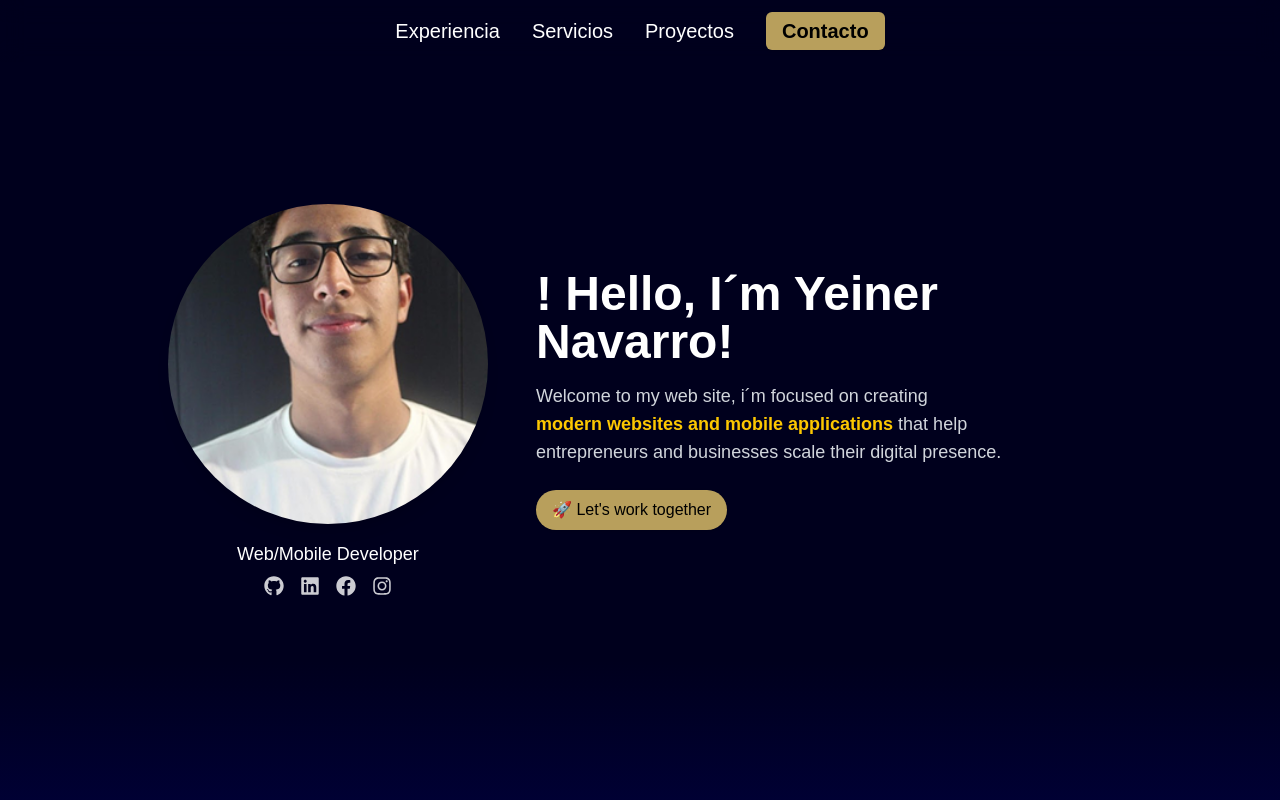
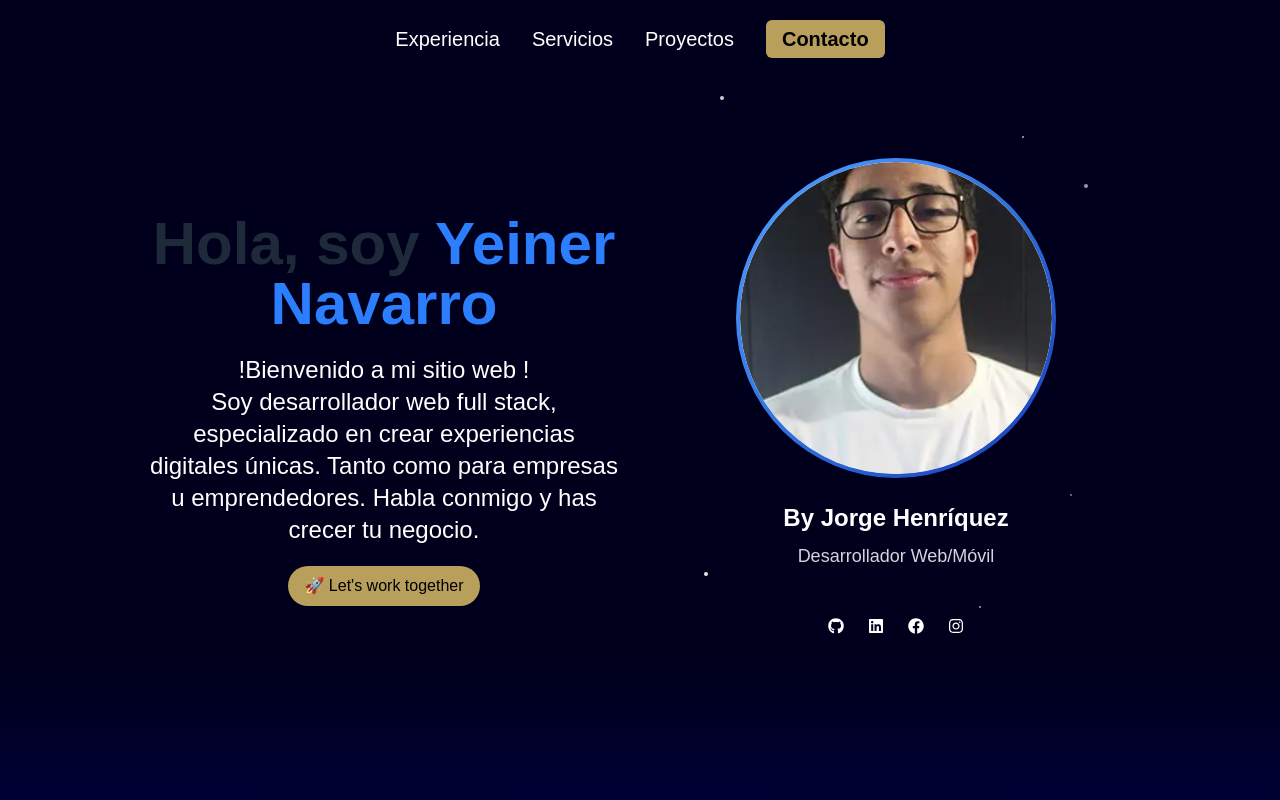
Before and after one commit to Yeiner99SD/portfolio_web, a React (Vite) app: page / in a window 1280 px wide. Shown: the top 800 px of the page. Built offline with nearby package versions, Linux system fonts and the light colour scheme.

Commit message:
Update package.json and enhance Hero and Header components for improved layout and responsiveness

```diff
--- a/package.json
+++ b/package.json
@@ -31,5 +31,6 @@
     "typescript": "~5.8.3",
     "typescript-eslint": "^8.30.1",
     "vite": "^6.3.5"
-  }
+  },
+  "packageManager": "pnpm@10.11.1+sha512.e519b9f7639869dc8d5c3c5dfef73b3f091094b0a006d7317353c72b124e80e1afd429732e28705ad6bfa1ee879c1fce46c128ccebd3192101f43dd67c667912"
 }
--- a/src/components/Header.tsx
+++ b/src/components/Header.tsx
@@ -10,7 +10,7 @@ const Header = () => {
   };
 
   return (
-    <header className="fixed w-full text-white py-4 px-6 z-50 bg-transparent backdrop-blur-md">
+    <header className="fixed w-full text-white py-6 px-6 z-50 bg-transparent backdrop-blur-md">
       <nav className="max-w-6xl font-medium text-[20px] mx-auto flex justify-center items-center">
         {/* Desktop Menu */}
         <ul className="hidden md:flex space-x-8 justify-center items-center">
--- a/src/sections/Hero.tsx
+++ b/src/sections/Hero.tsx
@@ -1,20 +1,81 @@
 // Hero.tsx
-import { FaGithub, FaLinkedin, FaFacebook, FaInstagram } from "react-icons/fa";
+
+import { FaFacebook, FaGithub, FaInstagram, FaLinkedin } from "react-icons/fa";
 import ButtonCta from "../components/ButtonCta";
 
 const Hero = () => {
   return (
-    <section className="flex flex-col md:flex-row items-center justify-center min-h-screen px-6 py-16 text-white">
-      {/* Foto */}
-      <div className="flex flex-col items-center justify-center md:mr-12 mb-8 md:mb-0">
-        <img
-          src="/fotoperfil.png" // Cambia esto al path real de tu imagen
-          alt="Yeiner Navarro"
-          className="rounded-full w-80 h-80 object-cover shadow-lg mb-4 md:mb-0 transition-transform duration-300 hover:scale-105"
-        />
-        <h2 className="mt-4 text-lg font-medium">Web/Mobile Developer</h2>
-        <div className="flex gap-4 mt-2 text-xl text-white/80">
-          <a
+    <section className="grid grid-cols-1 md:grid-cols-1 lg:grid-cols-2 lg:px-32 xl:grid-cols-2 h-screen pt-14">
+      <div className="flex justify-center items-center lg:h-[85vh] px-5 pt-7">
+        <div className="text-center">
+          <h1 className="text-4xl md:text-5xl lg:text-6xl font-bold text-gray-800 dark:text-white">
+            Hola, soy <span className="text-blue-500">Yeiner Navarro</span>
+          </h1>
+          <h2 className="my-5 font-light leading-6 md:leading-8 text-[1.2em] md:text-[1.5em]">
+            !Bienvenido a mi sitio web !
+            <br />
+            Soy desarrollador web full stack, especializado en crear
+            experiencias digitales únicas. Tanto como para empresas u
+            emprendedores. Habla conmigo y has crecer tu negocio.
+          </h2>
+          <ButtonCta
+            text="🚀 Let's work together"
+            isRoundedFull={true}
+            className="hover:scale-110 shadow"
+          />
+        </div>
+      </div>
+
+      <div className="hidden lg:block xl:block">
+        <div className="flex flex-col justify-center items-center text-center lg:h-[85vh] relative">
+          {/* Fondo estrellado */}
+          <div className="absolute inset-0">
+            {/* Estrellas generadas */}
+            <div className="absolute top-10 left-20 w-1 h-1 bg-white rounded-full opacity-80"></div>
+            <div className="absolute top-32 right-16 w-1 h-1 bg-white rounded-full opacity-60"></div>
+            <div className="absolute top-20 right-32 w-0.5 h-0.5 bg-white rounded-full opacity-70"></div>
+            <div className="absolute bottom-40 left-16 w-1 h-1 bg-white rounded-full opacity-90"></div>
+            <div className="absolute bottom-60 right-20 w-0.5 h-0.5 bg-white rounded-full opacity-50"></div>
+            <div className="absolute top-40 left-1/3 w-1 h-1 bg-white rounded-full opacity-75"></div>
+            <div className="absolute bottom-32 right-1/3 w-0.5 h-0.5 bg-white rounded-full opacity-65"></div>
+            <div className="absolute top-60 right-1/4 w-1 h-1 bg-white rounded-full opacity-80"></div>
+          </div>
+
+          {/* Contenido del perfil */}
+          <div className="relative z-10 flex flex-col items-center space-y-6">
+            {/* Foto de perfil con borde circular */}
+            <div className="relative">
+              <div className="w-80 h-80 rounded-full bg-gradient-to-br from-blue-400 to-blue-800 p-1">
+                <button
+                  type="button"
+                  aria-haspopup="dialog"
+                  aria-expanded="false"
+                  aria-controls="radix-:R1lfelta:"
+                  className="w-full h-full rounded-full overflow-hidden bg-gray-200"
+                >
+                  <img
+                    src="/fotoperfil.webp"
+                    alt="Foto de Jorge Henríquez"
+                    loading="lazy"
+                    width="320"
+                    height="320"
+                    className="w-full h-full object-cover rounded-full"
+                  />
+                </button>
+              </div>
+            </div>
+
+            {/* Información del perfil */}
+            <div className="text-center text-white space-y-2">
+              <h2 className="text-2xl font-semibold">
+                By <span className="font-bold">Jorge Henríquez</span>
+              </h2>
+              <p className="text-lg text-gray-300">Desarrollador Web/Móvil</p>
+            </div>
+
+            {/* Redes sociales */}
+            <div className="flex space-x-6 mt-6">
+              <a
             href="https://github.com/"
             target="_blank"
             rel="noopener noreferrer"
@@ -46,27 +107,54 @@ const Hero = () => {
           >
             <FaInstagram />
           </a>
+
+            </div>
+          </div>
         </div>
       </div>
 
-      {/* Texto */}
-      <div className="max-w-xl text-center md:text-left">
-        <h1 className="text-4xl md:text-5xl font-bold mb-4">
-          <span className="text-white">! Hello, I´m </span>
-          <span className="text-white">Yeiner Navarro!</span>
-        </h1>
-        <p className="text-lg font-thin text-gray-300 mb-6">
-          Welcome to my web site, i´m focused on creating <br />
-          <span className="text-yellow-400 font-semibold">
-            modern websites and mobile applications
-          </span>{" "}
-          that help <br /> entrepreneurs and businesses scale their digital presence.
-        </p>
-        <ButtonCta
-          text="🚀 Let's work together"
-          isRoundedFull={true}
-          className="hover:scale-110 shadow"
-        />
+      <div className="block lg:hidden">
+        <div className="relative  py-4 px-6">
+          {/* Estrellas para mobile */}
+          <div className="absolute top-2 right-8 w-0.5 h-0.5 bg-white rounded-full opacity-70"></div>
+          <div className="absolute top-6 right-16 w-1 h-1 bg-white rounded-full opacity-60"></div>
+          <div className="absolute bottom-3 left-12 w-0.5 h-0.5 bg-white rounded-full opacity-80"></div>
+          <div className="absolute bottom-2 right-6 w-0.5 h-0.5 bg-white rounded-full opacity-50"></div>
+          <div className="absolute top-3 left-8 w-1 h-1 bg-white rounded-full opacity-75"></div>
+
+          {/* Contenido horizontal */}
+          <div className="flex items-center space-x-4 relative z-10">
+            {/* Foto pequeña */}
+            <div className="flex-shrink-0">
+              <div className="w-16 h-16 rounded-full bg-gradient-to-br from-blue-400 to-purple-500 p-0.5">
+                <button
+                  type="button"
+                  aria-haspopup="dialog"
+                  aria-expanded="false"
+                  aria-controls="radix-:R1lfelta:"
+                  className="w-full h-full rounded-full overflow-hidden bg-gray-200"
+                >
+                  <img
+                    src="/fotoperfil.webp"
+                    alt="Foto de Jorge Henríquez"
+                    loading="lazy"
+                    width="64"
+                    height="64"
+                    className="w-full h-full object-cover rounded-full"
+                  />
+                </button>
+              </div>
+            </div>
+
+            {/* Información del perfil */}
+            <div className="text-left text-white">
+              <h2 className="text-lg font-semibold">
+                By <span className="font-bold">Jorge Henríquez</span>
+              </h2>
+              <p className="text-sm text-gray-300">Desarrollador Web/Móvil</p>
+            </div>
+          </div>
+        </div>
       </div>
     </section>
   );
```
